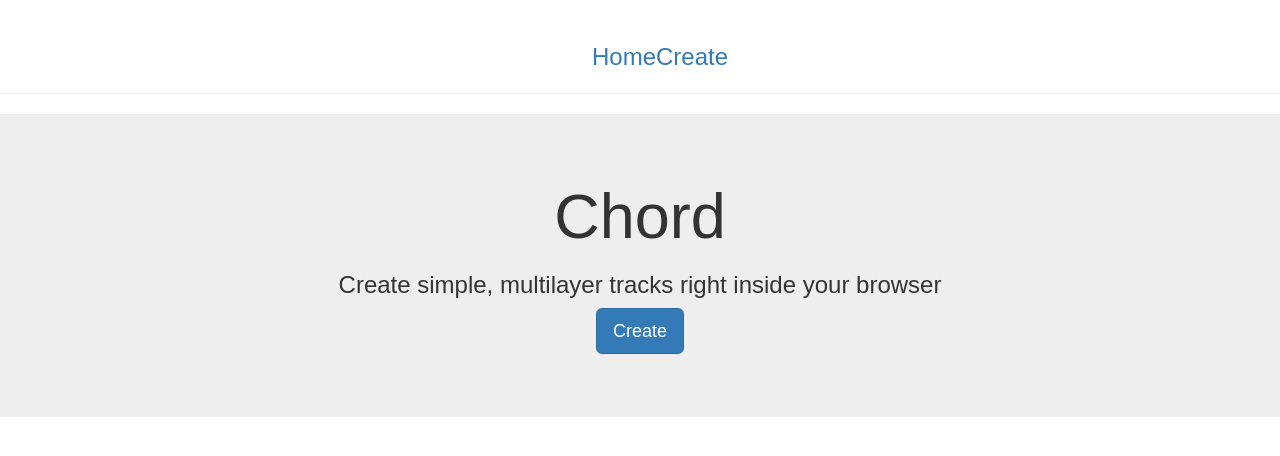
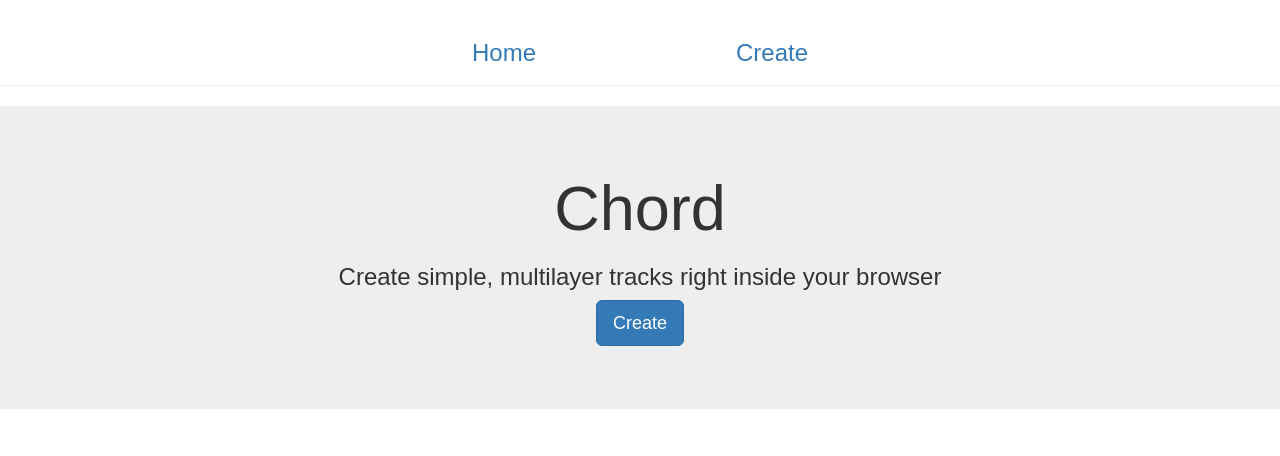
Before and after one commit to llum602/chord, a React (Create React App) app: page / in a window 1280 px wide. Shown: the top 456 px of the page. Built offline with nearby package versions, Linux system fonts and the light colour scheme.

Commit message:
Added navigation

```diff
--- a/src/App.css
+++ b/src/App.css
@@ -54,3 +54,15 @@ hr {
   left: 0;
   background: #3b434c;
 }
+
+ul {
+  list-style-type: none;
+    margin: 0;
+    padding: 0;
+}
+
+li {
+  display:inline;
+  padding-inline-start:100px;
+  padding-inline-end: 100px;
+}
--- a/src/App.js
+++ b/src/App.js
@@ -11,22 +11,11 @@ class App extends Component {
           <body styles="background-color:#32516E">
             <header className="page-header">
               <ul align = "middle">
-                <font size = "+2"><a className = "active" styles = "color:#F0F3F4;">Home</a></font>
-                <span styles="display:inline-block; width: 200px;"></span>
-                <font size = "+2"><a styles = "color:#F0F3F4;">Create</a></font>
+                <h3>
+                <li><a href="app.js">Home</a></li>
+                <li><a href="create.js">Create</a></li>
+                </h3>
               </ul>
-              {/*<img src={logo} className="App-logo" alt="logo" />
-              <h1 className="App-title">Welcome to React</h1>
-              <span styles="display:inline;">
-              <h1 align="left">
-              <font size="6"><a styles="color:#F0F3F4;">Home</a></font>
-              </h1>
-              <h1 align="right">
-              <font size="6"><a styles="color:#F0F3F4;">Create</a></font>
-              </h1>
-              <hr styles = "clear:both;"/>
-              </span>
-              */}
             </header>
           <div className = "jumbotron">
             <h1 align = "middle">Chord</h1>
```
Also changed, not shown: src/Create.js (+7 -6 lines).
